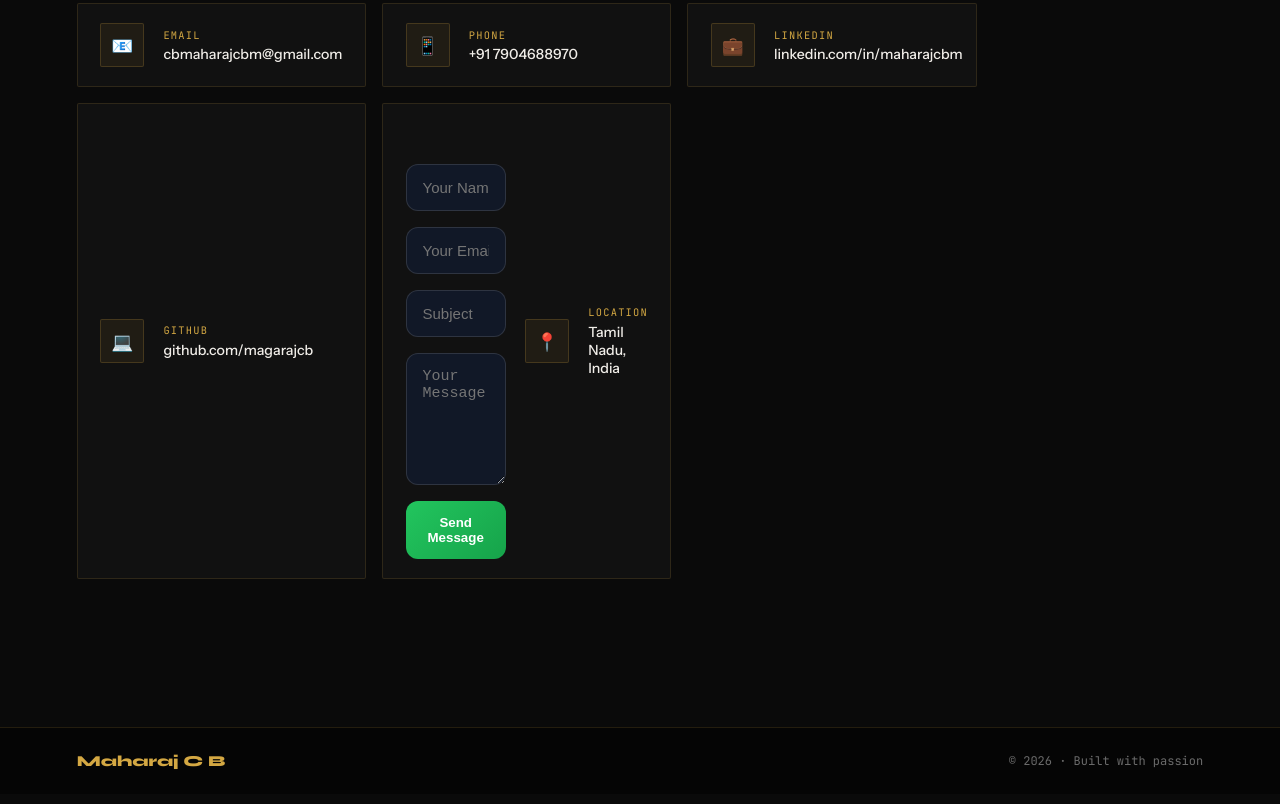
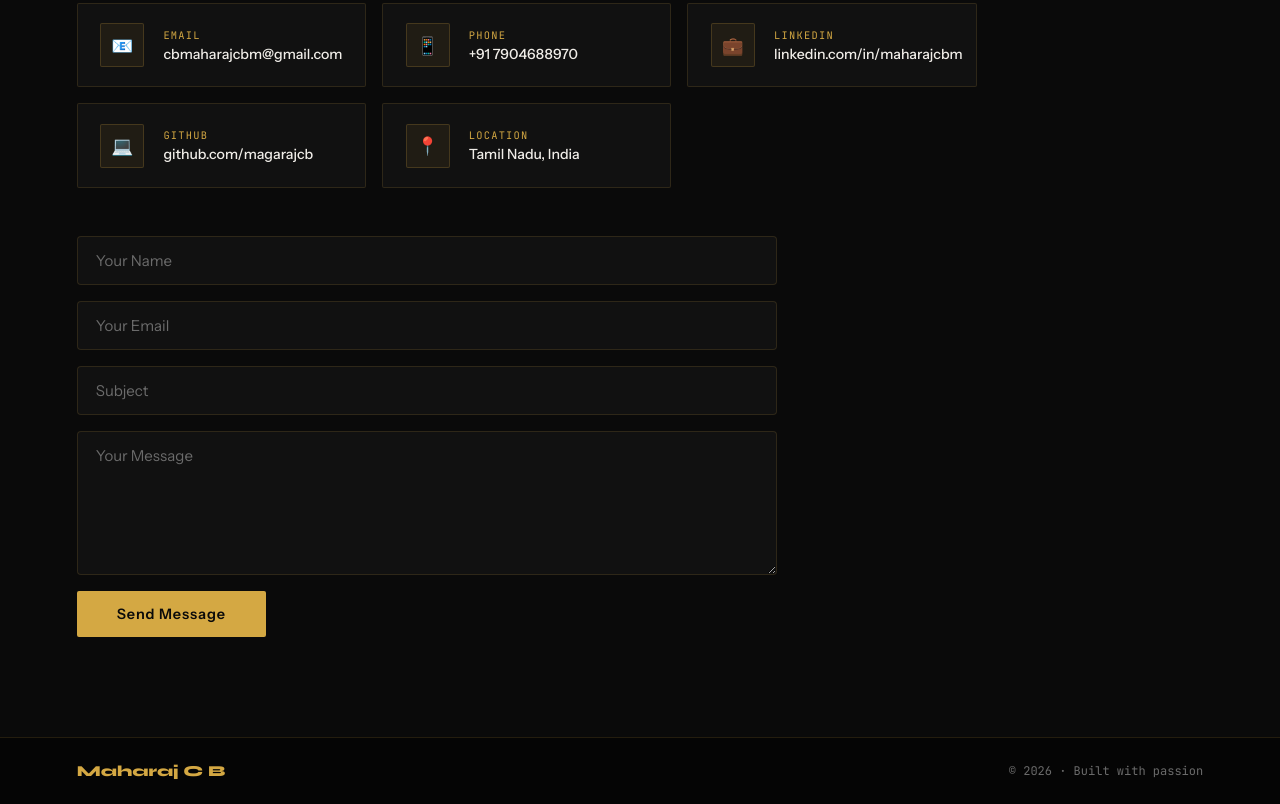
Before and after one commit to magarajcb/portfolio, a plain HTML site: page index.html in a window 1280 px wide. Shown: the part 4647-5451 px from the top of the page. Drawn offline with Linux system fonts and the light colour scheme.

Commit message:
contact form fixed

```diff
--- a/index.html
+++ b/index.html
@@ -151,52 +151,62 @@
     display: flex; align-items: center; justify-content: center;
     font-size: 1.1rem;
   }
-  .contact-form{
-  margin-top:40px;
-  display:flex;
-  flex-direction:column;
-  gap:16px;
-  max-width:700px;
-  margin-left:auto;
-  margin-right:auto;
+  .contact-form {
+  margin-top: 3rem;
+  display: flex;
+  flex-direction: column;
+  gap: 16px;
+  max-width: 700px;
 }
 
 .contact-form input,
-.contact-form textarea{
-  width:100%;
-  padding:14px 16px;
-  border:1px solid rgba(255,255,255,0.12);
-  background:#111827;
-  color:#fff;
-  border-radius:12px;
-  font-size:15px;
-  outline:none;
-  transition:.3s;
+.contact-form textarea {
+  width: 100%;
+  padding: 14px 18px;
+  border: 1px solid var(--border);
+  background: var(--bg2);
+  color: var(--white);
+  border-radius: 4px;
+  font-size: 15px;
+  font-family: 'Instrument Sans', sans-serif;
+  outline: none;
+  transition: border-color 0.3s, box-shadow 0.3s;
+}
+
+.contact-form input::placeholder,
+.contact-form textarea::placeholder {
+  color: var(--gray);
 }
 
 .contact-form input:focus,
-.contact-form textarea:focus{
-  border-color:#22c55e;
-  box-shadow:0 0 0 3px rgba(34,197,94,.15);
+.contact-form textarea:focus {
+  border-color: var(--gold);
+  box-shadow: 0 0 0 3px rgba(212,168,67,0.12);
 }
 
-.contact-form textarea{
-  resize:vertical;
+.contact-form textarea {
+  resize: vertical;
+  min-height: 140px;
 }
 
-.contact-form button{
-  border:none;
-  padding:14px;
-  border-radius:12px;
-  background:linear-gradient(135deg,#22c55e,#16a34a);
-  color:#fff;
-  font-weight:600;
-  cursor:pointer;
-  transition:.3s;
+.contact-form button {
+  align-self: flex-start;
+  border: none;
+  padding: 0.9rem 2.5rem;
+  border-radius: 2px;
+  background: var(--gold);
+  color: #0a0a0a;
+  font-weight: 600;
+  font-size: 0.9rem;
+  letter-spacing: 0.06em;
+  cursor: pointer;
+  font-family: 'Instrument Sans', sans-serif;
+  transition: background 0.2s, transform 0.2s;
 }
 
-.contact-form button:hover{
-  transform:translateY(-2px);
+.contact-form button:hover {
+  background: var(--gold2);
+  transform: translateY(-2px);
 }
   .cc-label { font-size: 0.65rem; color: var(--gold); font-family: 'JetBrains Mono', monospace; letter-spacing: 0.12em; text-transform: uppercase; margin-bottom: 0.2rem; }
   .cc-val { font-size: 0.88rem; color: var(--white); font-weight: 500; }
@@ -431,6 +441,7 @@
 </section>
 
 <!-- CONTACT -->
+<!-- CONTACT -->
 <section id="contact">
 <div class="container">
   <div class="contact-wrap reveal">
@@ -438,6 +449,7 @@
     <h2 class="sec-title">Let's Work Together</h2>
     <div class="sec-line"></div>
     <p class="contact-intro">I'm actively looking for entry-level Full Stack Developer opportunities. Whether you have a role in mind or just want to connect — I'd love to hear from you.</p>
+
     <div class="contact-cards">
       <a href="mailto:cbmaharajcbm@gmail.com" class="contact-card">
         <div class="cc-icon">📧</div>
@@ -456,49 +468,24 @@
         <div><div class="cc-label">GitHub</div><div class="cc-val">github.com/magarajcb</div></div>
       </a>
       <div class="contact-card">
-        <!-- Contact Form -->
-<form
-  class="contact-form"
-  action="https://formsubmit.co/cbmaharajcbm@gmail.com"
-  method="POST"
->
-  <input type="hidden" name="_captcha" value="false">
-
-  <input
-    type="text"
-    name="name"
-    placeholder="Your Name"
-    required
-  />
-
-  <input
-    type="email"
-    name="email"
-    placeholder="Your Email"
-    required
-  />
-
-  <input
-    type="text"
-    name="subject"
-    placeholder="Subject"
-  />
-
-  <textarea
-    name="message"
-    rows="6"
-    placeholder="Your Message"
-    required
-  ></textarea>
-
-  <button type="submit">
-    Send Message
-  </button>
-</form>
         <div class="cc-icon">📍</div>
         <div><div class="cc-label">Location</div><div class="cc-val">Tamil Nadu, India</div></div>
       </div>
     </div>
+
+    <!-- Contact Form — standalone below the cards -->
+    <form
+      class="contact-form"
+      action="https://formsubmit.co/cbmaharajcbm@gmail.com"
+      method="POST"
+    >
+      <input type="hidden" name="_captcha" value="false">
+      <input type="text" name="name" placeholder="Your Name" required />
+      <input type="email" name="email" placeholder="Your Email" required />
+      <input type="text" name="subject" placeholder="Subject" />
+      <textarea name="message" rows="6" placeholder="Your Message" required></textarea>
+      <button type="submit">Send Message</button>
+    </form>
 
   </div>
 </div>
```
